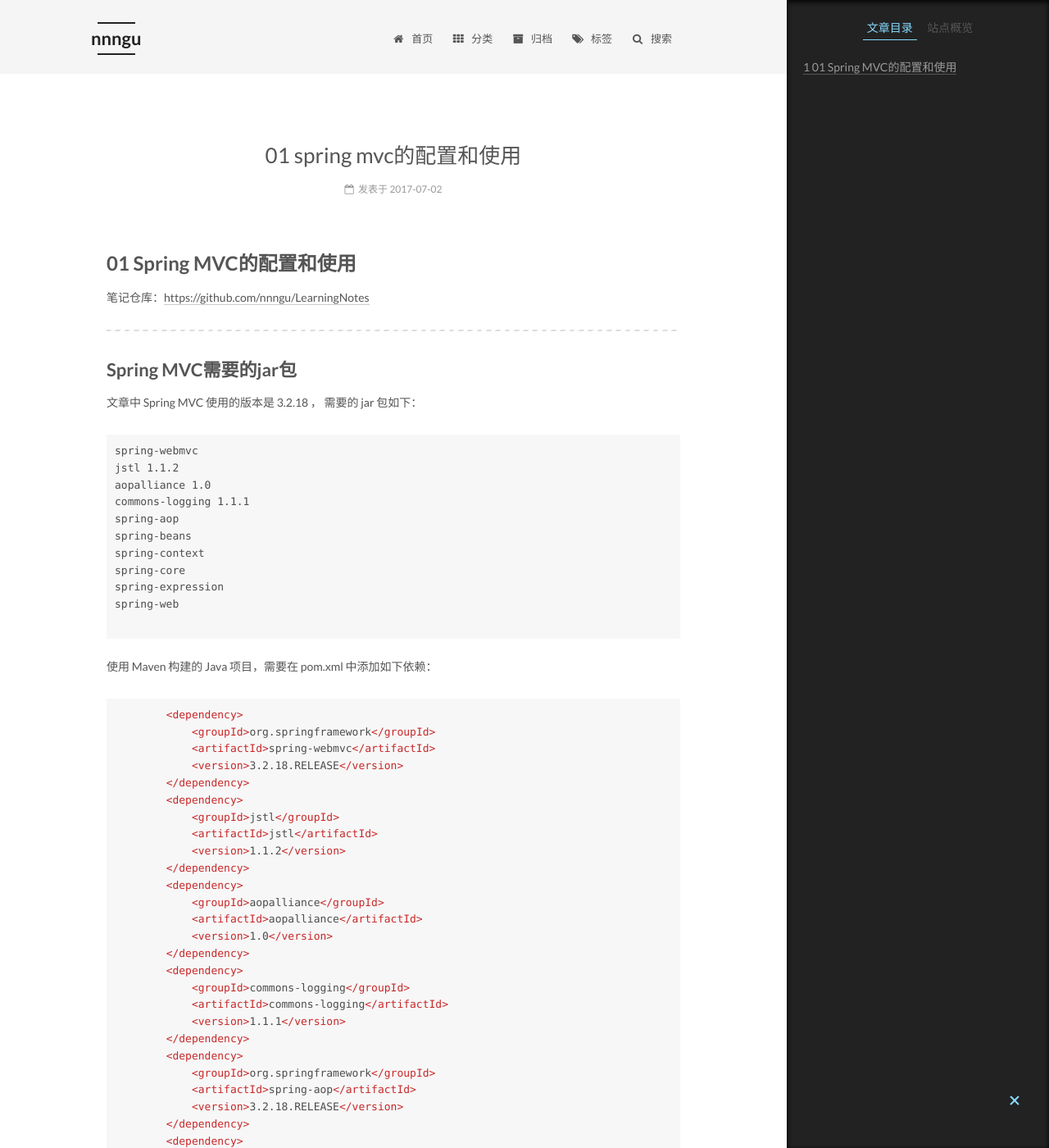
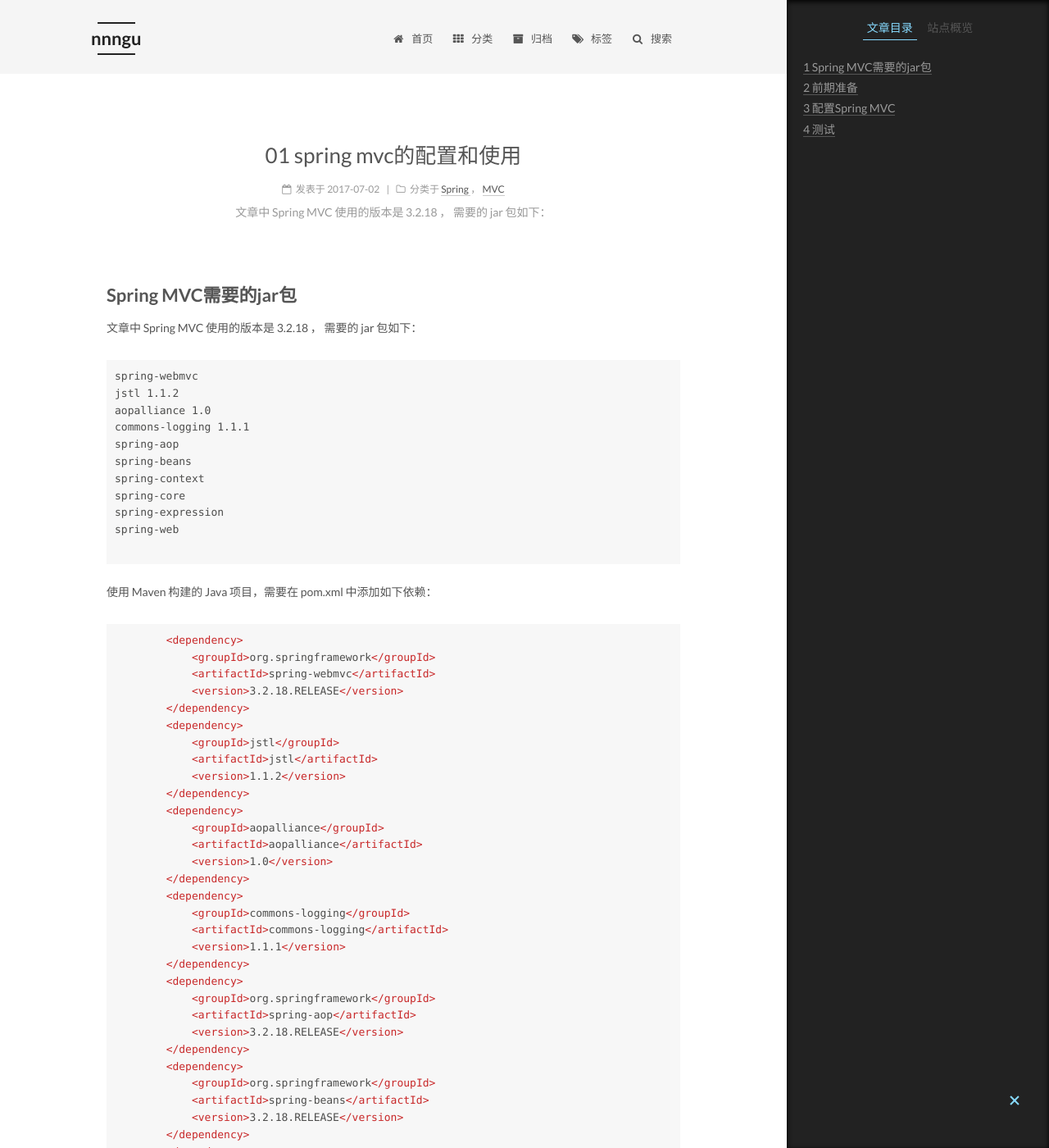
Before and after one commit to nnngu/LearningNotes, a Jekyll site: the page built from _posts/2017-07-02-01 Spring MVC的配置和使用.md, in a window 1280 px wide and 1400 px high. Shown: the whole window at 82% size. Built offline with Jekyll 4.4.1, drawn with Linux system fonts in a browser that asks for light colours.

Commit message:
修改文件: _posts/2017-07-02-01 Spring MVC的配置和使用.md

```diff
--- a/_posts/2017-07-02-01 Spring MVC的配置和使用.md
+++ b/_posts/2017-07-02-01 Spring MVC的配置和使用.md
@@ -1,7 +1,6 @@
-# 01 Spring MVC的配置和使用
-
-笔记仓库：[https://github.com/nnngu/LearningNotes](https://github.com/nnngu/LearningNotes)
-
+---
+categories: Spring MVC
+description: 文章中 Spring MVC 使用的版本是 3.2.18 ， 需要的 jar 包如下：
 ---
 
 ## Spring MVC需要的jar包
```
